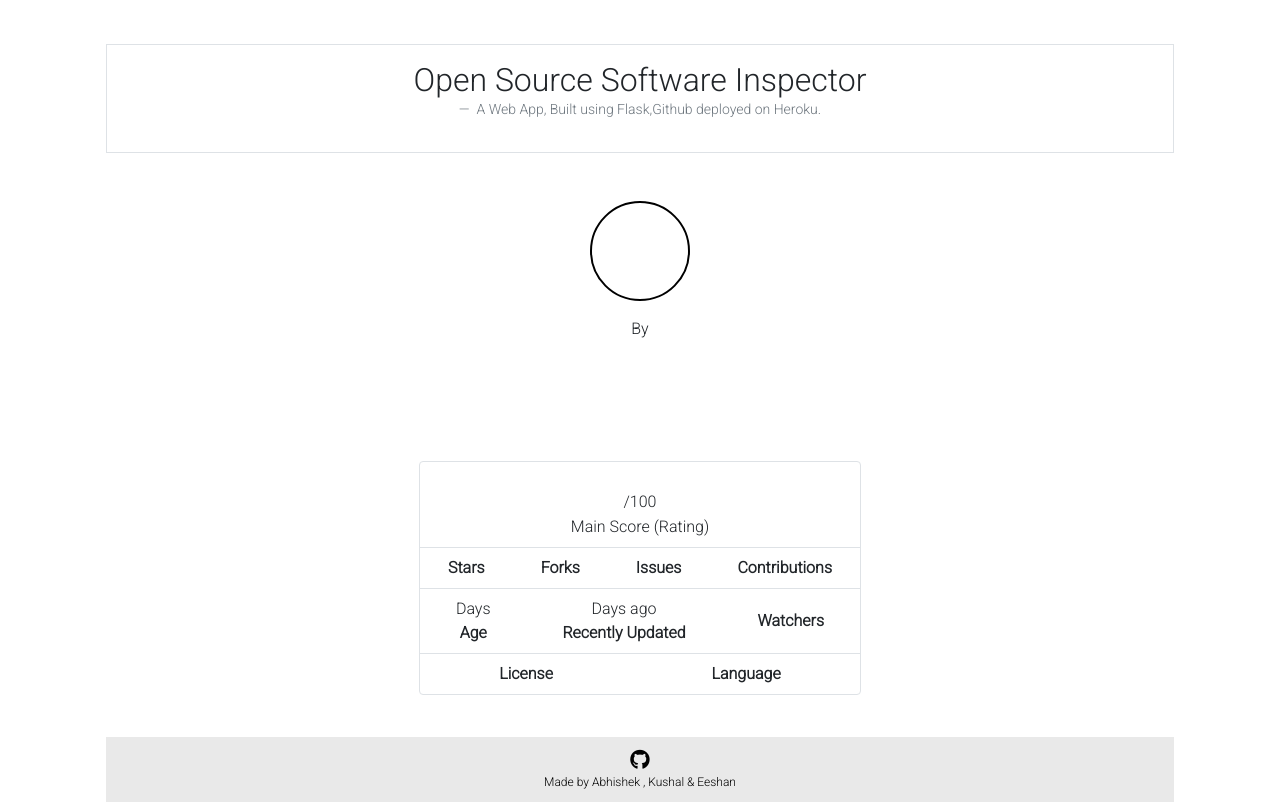
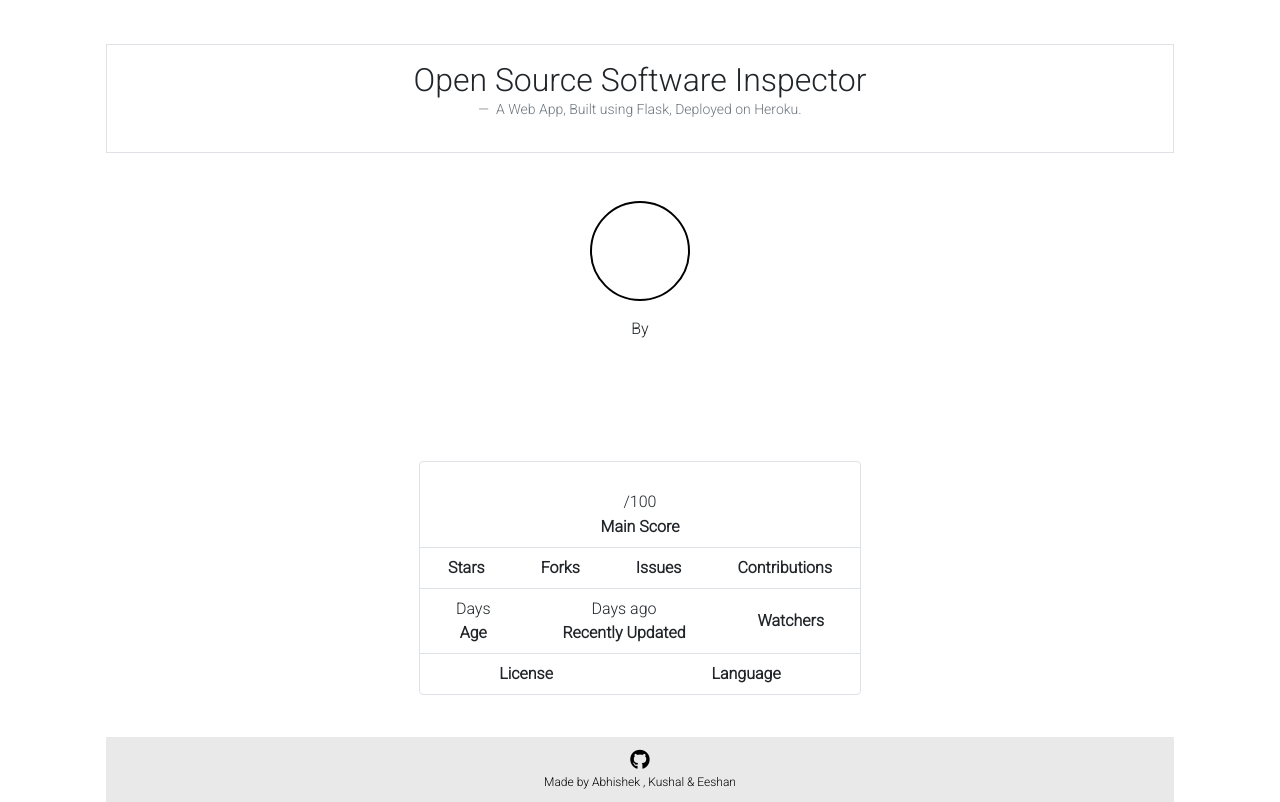
Before and after one commit to abhisheksk24/trojenhex-ossinspector, a Flask app: template templates/result.html in a window 1280 px wide. Shown: the top 802 px of the page. Run offline with Flask 2, Linux system fonts and the light colour scheme; the template is opened without the code that fills it, so the values that code supplies are empty; some libraries are stand-ins or nearby versions.

Commit message:
Update result.html

```diff
--- a/templates/result.html
+++ b/templates/result.html
@@ -26,7 +26,7 @@
                                     <h2>Open Source Software Inspector</h2>
                                 </blockquote>
                                 <figcaption class="blockquote-footer">
-                                    A Web App, Built using Flask,Github deployed on Heroku.
+                                    A Web App, Built using Flask, Deployed on Heroku.
                                 </figcaption>
                             </figure>
 
@@ -62,10 +62,6 @@
 
                                         <button type="button" class="btn btn-outline-{{ui_rcolor}}">{{ui_rating}}</button>
 
-                                        <!-- <div class="progress">
-                                            <div class="progress-bar progress-bar-striped progress-bar-animated bg-success" role="progressbar" aria-valuenow="" aria-valuemin="0" aria-valuemax="100" style="width: 75%">{{ui_score}} %</div>
-                                          </div> -->
-
                                     </div>
 
                                 </div>
@@ -81,7 +77,7 @@
                                                 <div class="text-center score py-2">
                                                     <div class="rating-out"><span class="get-rating">{{ ui_score
                                                             }}</span><span class="font-weight-bold">/100</span></div>
-                                                    <div><span>Main Score (Rating)</span></div>
+                                                    <div><span><b>Main Score</b></span></div>
                                                 </div>
                                                 <div
                                                     class="d-flex justify-content-around align-items-center align-content-center border-top">
```
